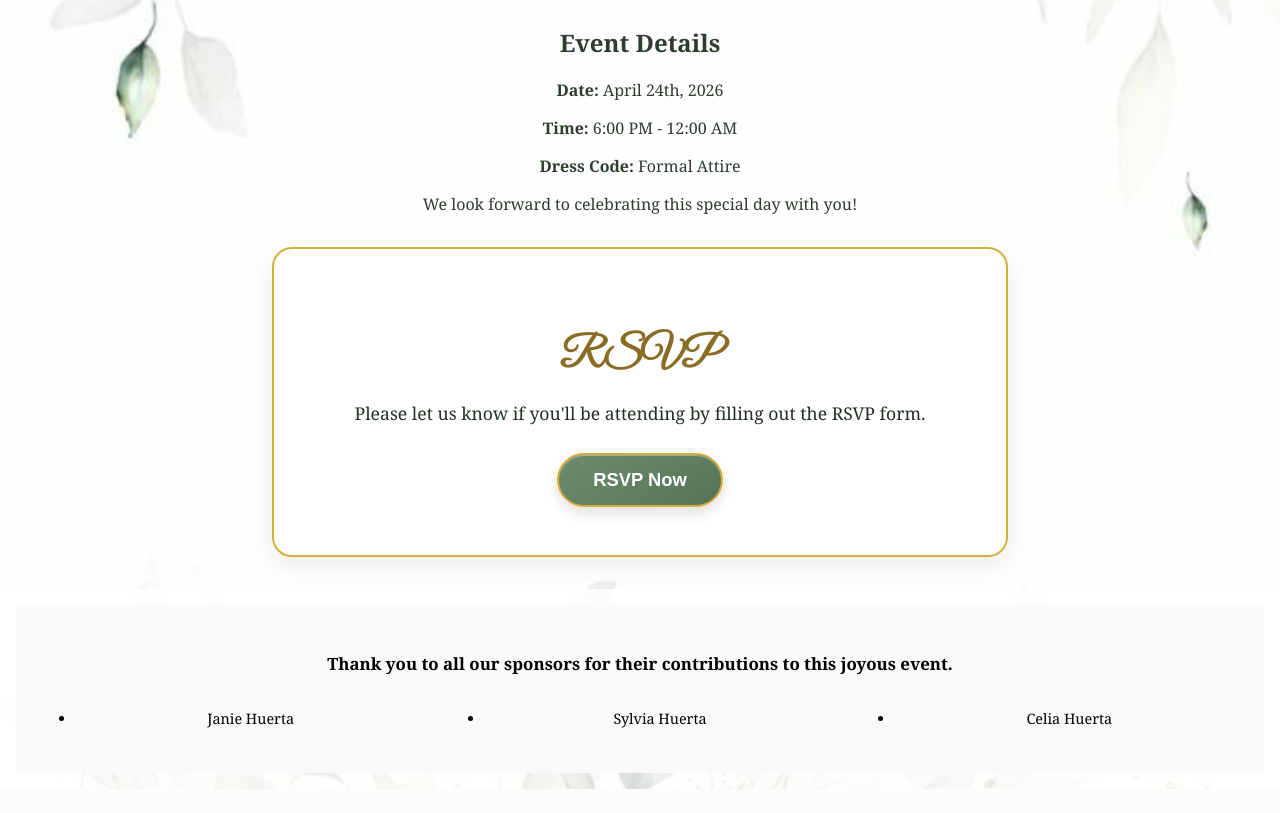
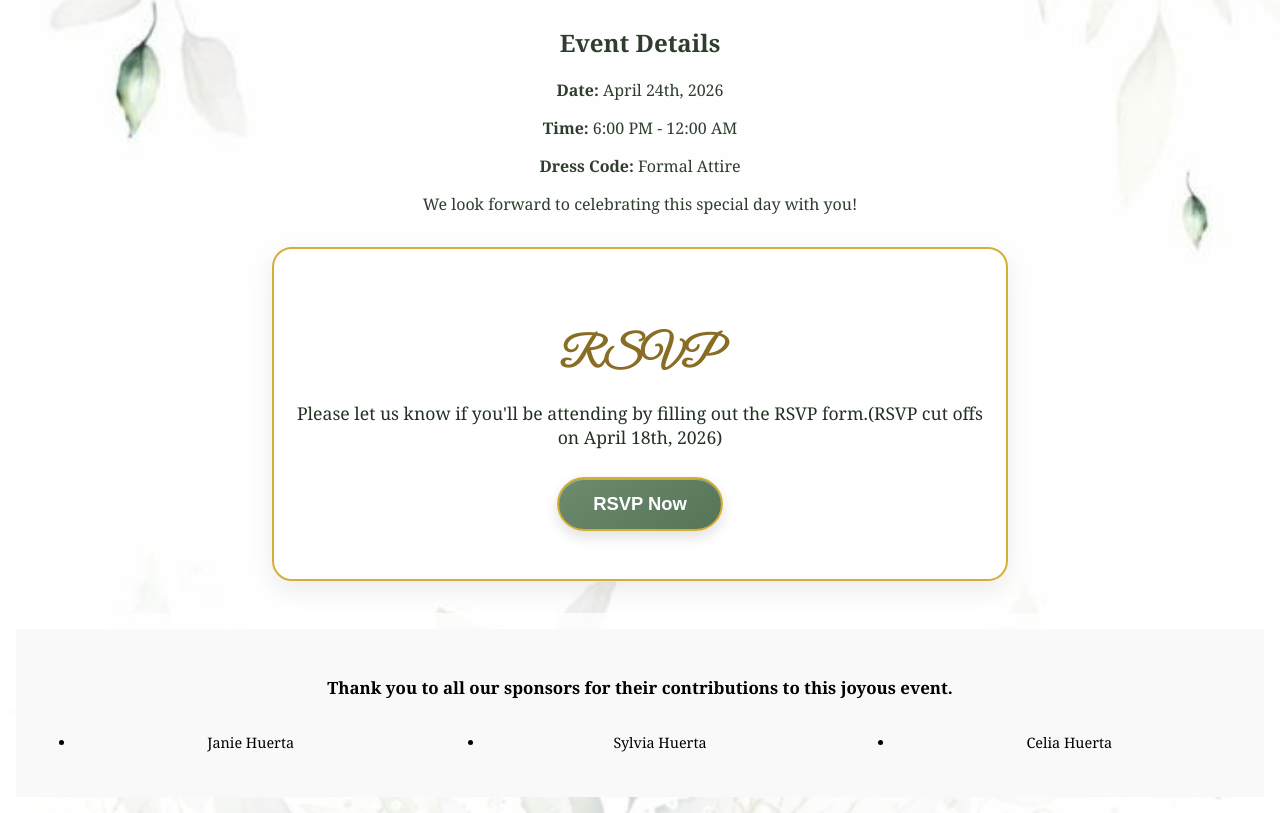
Before and after one commit to bleufabs/quince-app, a plain HTML site: page frontend/index.html in a window 1280 px wide. Shown: the part 761-1574 px from the top of the page. Before the commit the page ends 1550 px from the top, so only its background shows below. Drawn offline with Linux system fonts and the light colour scheme.

```diff
--- a/frontend/index.html
+++ b/frontend/index.html
@@ -47,7 +47,8 @@
         </section>
         <section class="rsvp">
             <h2>RSVP</h2>
-            <p>Please let us know if you'll be attending by filling out the RSVP form.</p>
+            <p>Please let us know if you'll be attending by filling out the RSVP form.(RSVP cut offs on April 18th,
+                2026)</p>
             <button class="rsvp-button" onclick="window.location.href='rsvp.html'">
                 RSVP Now
             </button>
```
